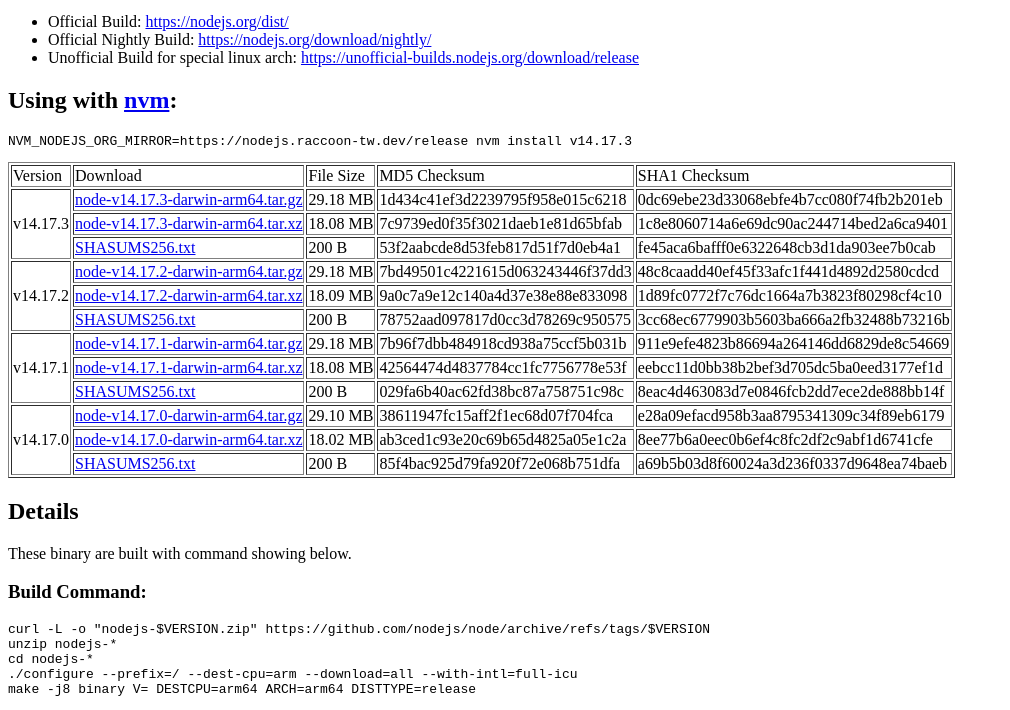
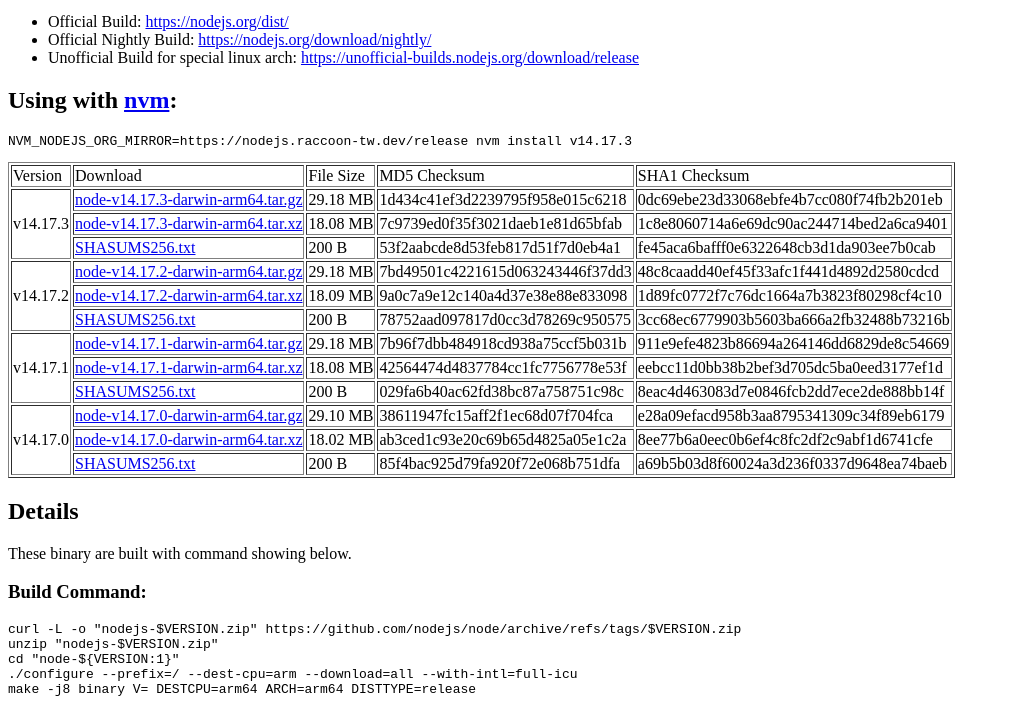
Before and after one commit to a60814billy/node14-apple-silicon-build, a plain HTML site: page index.html in a window 1280 px wide. Shown: the part 101-811 px from the top of the page, without its empty margins (0-1010 px from the left). Drawn offline with Linux system fonts and the light colour scheme.

Commit message:
update build script

```diff
--- a/index.html
+++ b/index.html
@@ -118,9 +118,9 @@ NVM_NODEJS_ORG_MIRROR=https://nodejs.raccoon-tw.dev/release nvm install v14.17.3
 <p>These binary are built with command showing below.</p>
 <h3>Build Command:</h3>
 <pre>
-curl -L -o "nodejs-$VERSION.zip" https://github.com/nodejs/node/archive/refs/tags/$VERSION
-unzip nodejs-*
-cd nodejs-*
+curl -L -o "nodejs-$VERSION.zip" https://github.com/nodejs/node/archive/refs/tags/$VERSION.zip
+unzip "nodejs-$VERSION.zip"
+cd "node-${VERSION:1}"
 ./configure --prefix=/ --dest-cpu=arm --download=all --with-intl=full-icu
 make -j8 binary V= DESTCPU=arm64 ARCH=arm64 DISTTYPE=release
 </pre>
```
